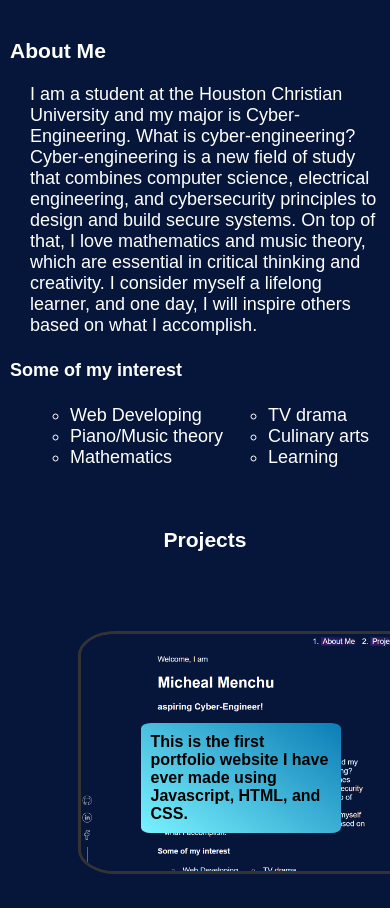
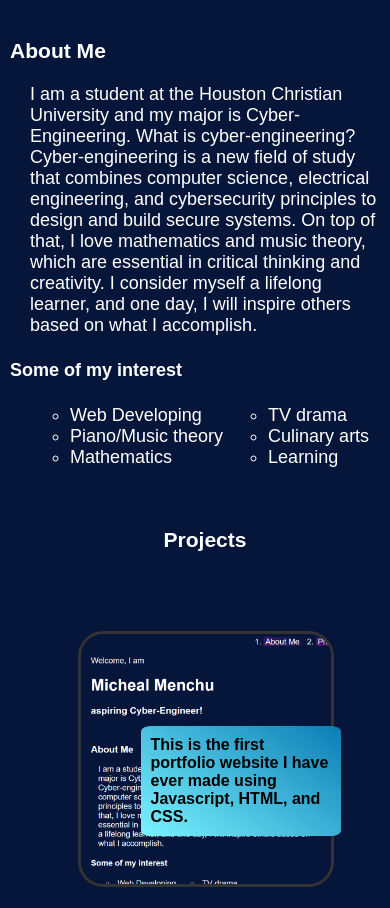
Before and after one commit to SomeoneInBed/MichealM, a plain HTML site: page index.html in a window 390 px wide. Shown: the part 165-1073 px from the top of the page. Drawn offline with Linux system fonts and the light colour scheme.

Commit message:
updating css and html files

```diff
--- a/StyleSheet.css
+++ b/StyleSheet.css
@@ -192,7 +192,6 @@ main {
 .aboutMe {
     margin: 0;
     padding: 0;
-
 }
 .logo {
     height: 15px;
@@ -367,7 +366,11 @@ footer {
         align-items: center;
     }
     .projectImage {
-        max-width: 95vw;
+        max-width: 250px;
+        overflow-x: hidden;
+    }
+    #websiteSS {
+        height: 250px;
     }
     #projects .projectText {
         display: flex;
--- a/index.html
+++ b/index.html
@@ -57,7 +57,7 @@
                     <li class="project">
                         <div class="projectSections">
                             <a href="#aboutMe">
-                                <img class="projectImage" src="./images/websiteSS.png">
+                                <img class="projectImage" id='websiteSS' src="./images/websiteSS.png">
                             </a>
                             <div class="projectText">
                                 <p>This is the first portfolio website I have ever made using Javascript, HTML, and CSS.</p>
```
